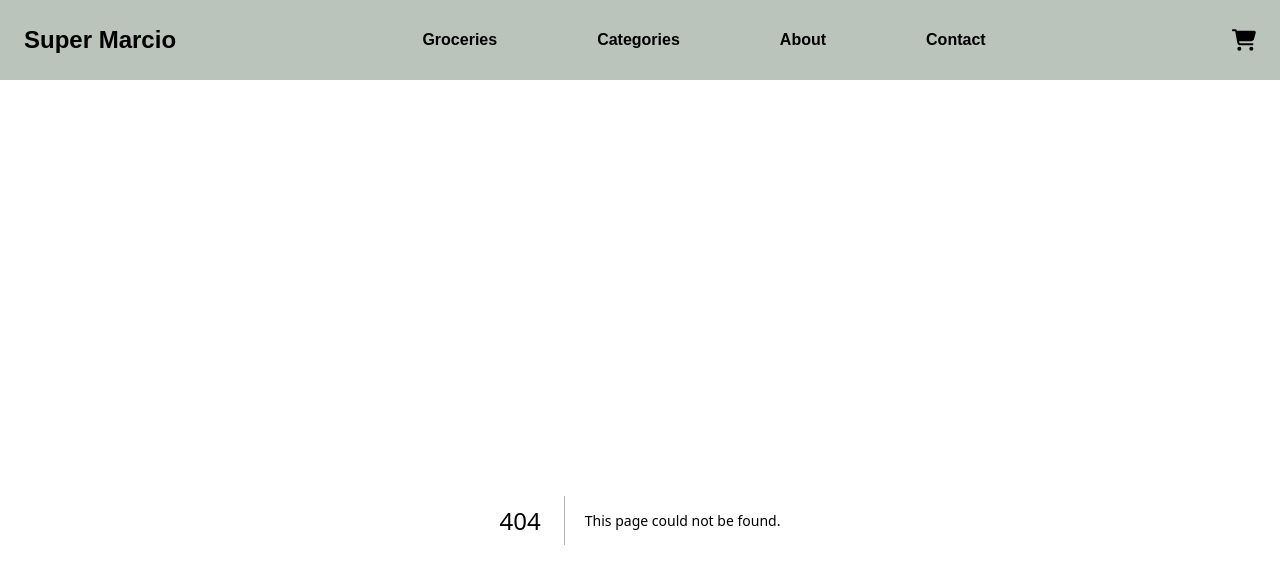
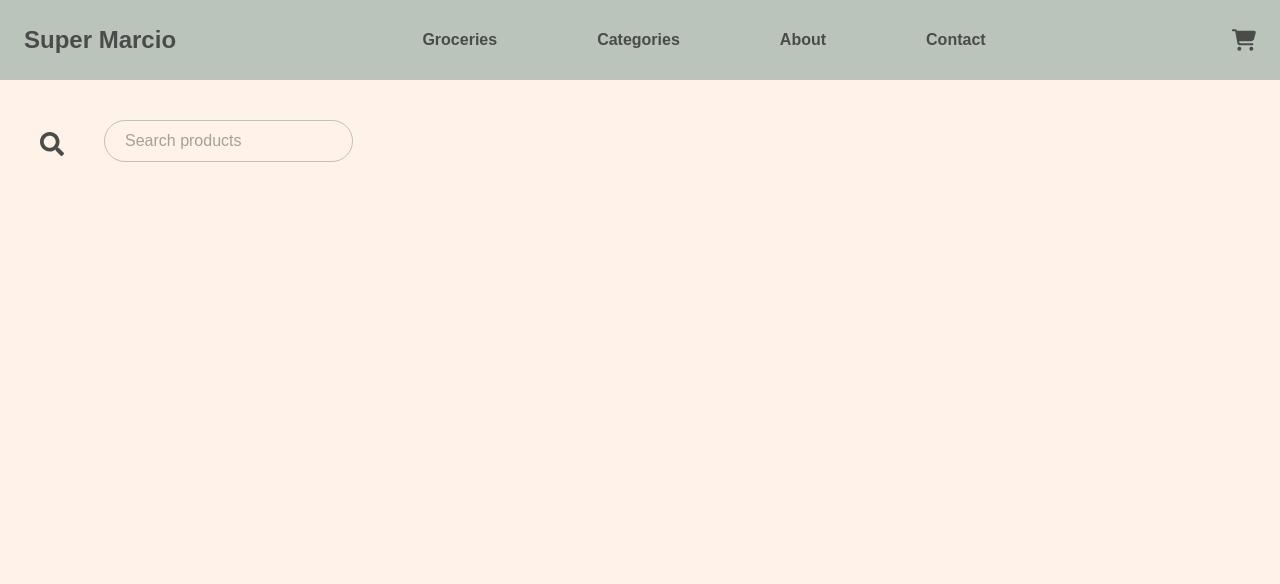
Before and after one commit to Frejacol/Super-Marcio, a Next.js app: page /groceries in a window 1280 px wide. Before the commit this address had no page. Shown: the top 584 px of the page. Built offline with nearby package versions, Linux system fonts and the light colour scheme.

Commit message:
Lavet søgesektion
Ændret ruterne så (routes) kom ind i app, så siderne snakker sammen

```diff
--- /dev/null
+++ b/src/app/(routes)/groceries/page.js
@@ -0,0 +1,5 @@
+import SearchSection from "@/components/SearchSection";
+
+export default function Listview() {
+  return <SearchSection />;
+}
--- a/src/components/SearchBar.jsx
+++ b/src/components/SearchBar.jsx
@@ -1,7 +1,7 @@
 const SearchBar = () => {
   return (
     <input
-      className="border border-gray-300 rounded-full h-10 p-5"
+      className="border border-[#BAC4BA] rounded-full h-10 p-5"
       type="text"
       name="query"
       placeholder="Search products"
--- a/src/components/SearchBtn.jsx
+++ b/src/components/SearchBtn.jsx
@@ -2,7 +2,7 @@ import { FaSearch } from "react-icons/fa";
 
 const SearchBtn = () => {
   return (
-    <button type="submit" aria-label="Search" className="h-13 w-13 ">
+    <button type="submit" aria-label="Search" className="h-12 w-12 ">
       <FaSearch className="h-6 w-6" />
     </button>
   );
--- /dev/null
+++ b/src/components/SearchSection.jsx
@@ -0,0 +1,14 @@
+import SearchBtn from "./SearchBtn";
+import SearchBar from "./SearchBar";
+import Form from "next/form";
+
+const SearchSection = () => {
+  return (
+    <Form className="mb-6 grid grid-cols-[auto_1fr] max-w-2xs gap-4">
+      <SearchBtn />
+      <SearchBar />
+    </Form>
+  );
+};
+
+export default SearchSection;
```
Also changed, not shown: src/(routes)/product/[id]/page.js (deleted), src/app/(routes)/basket/confirmation/page.js (added), src/app/(routes)/basket/page.js (added), src/app/(routes)/categories/page.js (added), src/app/(routes)/product/[id]/page.js (added).
